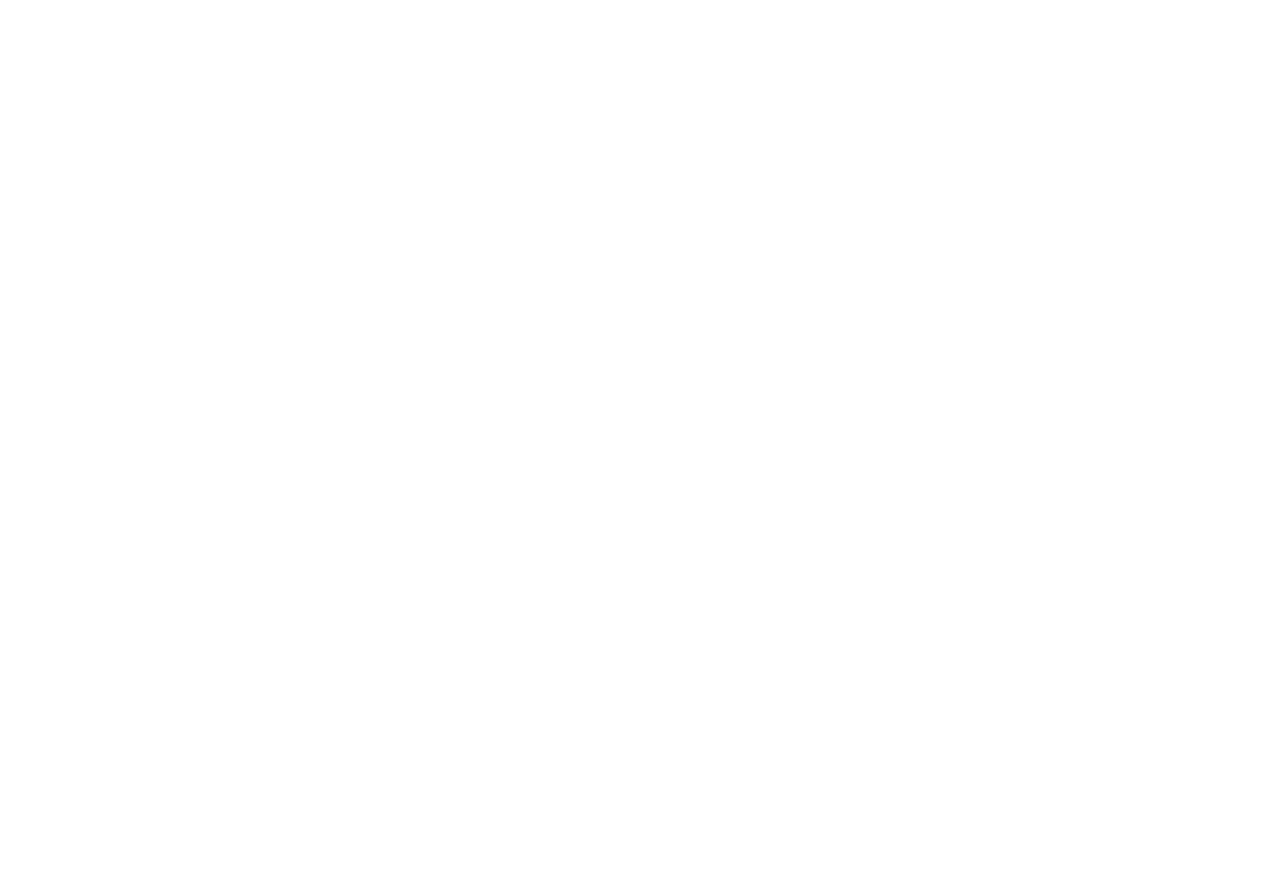
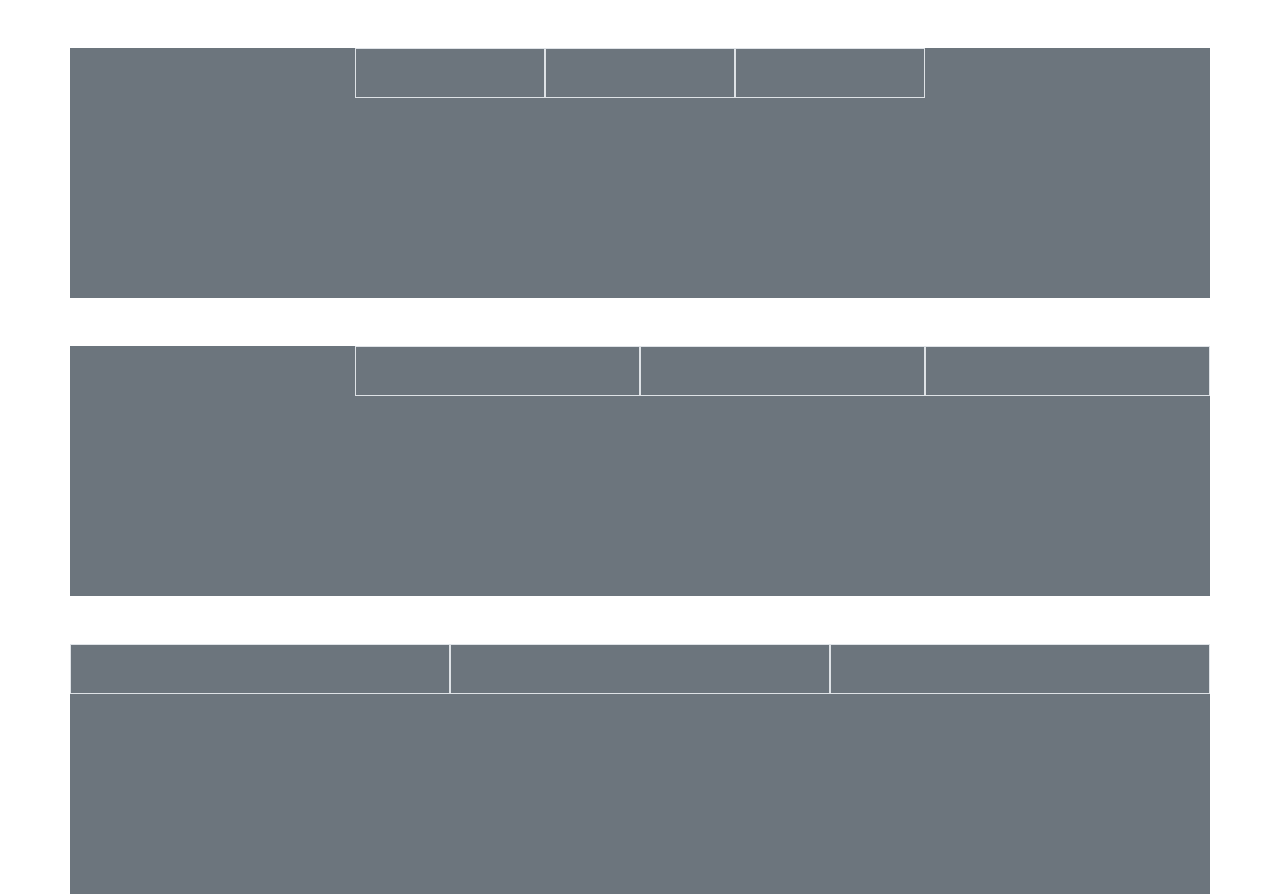
Before and after one commit to Yisusmomoa/GridBootstrap, a plain HTML site: page 8/index.html in a window 1280 px wide. Before the commit the page ends 800 px from the top, so only its background shows below. Drawn offline with nearby package versions, Linux system fonts and the light colour scheme.

Commit message:
fin ejercicio 8

```diff
--- a/8/index.html
+++ b/8/index.html
@@ -9,14 +9,21 @@
     <title>8</title>
 </head>
 <body class="container">
-
-    <div class="row">
-        <div class="col-4" style="height: 50px;"></div>
-        <div class="col-4" style="height: 50px;"></div>
-        <div class="col-4" style="height: 50px;"></div>
+    <div class="row mt-5 bg-secondary justify-content-center" style="height: 250px;">
+        <div class="col-2 border" style="height: 50px;"></div>
+        <div class="col-2 border" style="height: 50px;"></div>
+        <div class="col-2 border" style="height: 50px;"></div>
     </div>
-    <div class="row"></div>
-    <div class="row"></div>
+    <div class="row mt-5 bg-secondary justify-content-end" style="height: 250px;">
+        <div class="col-3 border" style="height: 50px;"></div>
+        <div class="col-3 border" style="height: 50px;"></div>
+        <div class="col-3 border" style="height: 50px;"></div>
+    </div>
+    <div class="row mt-5 bg-secondary " style="height: 250px;">
+        <div class="col-4 border" style="height: 50px;"></div>
+        <div class="col-4 border" style="height: 50px;"></div>
+        <div class="col-4 border" style="height: 50px;"></div>
+    </div>
 
     <script src="https://cdn.jsdelivr.net/npm/@popperjs/core@2.10.2/dist/umd/popper.min.js"
     integrity="sha384-7+zCNj/IqJ95wo16oMtfsKbZ9ccEh31eOz1HGyDuCQ6wgnyJNSYdrPa03rtR1zdB" crossorigin="anonymous"></script>
```
